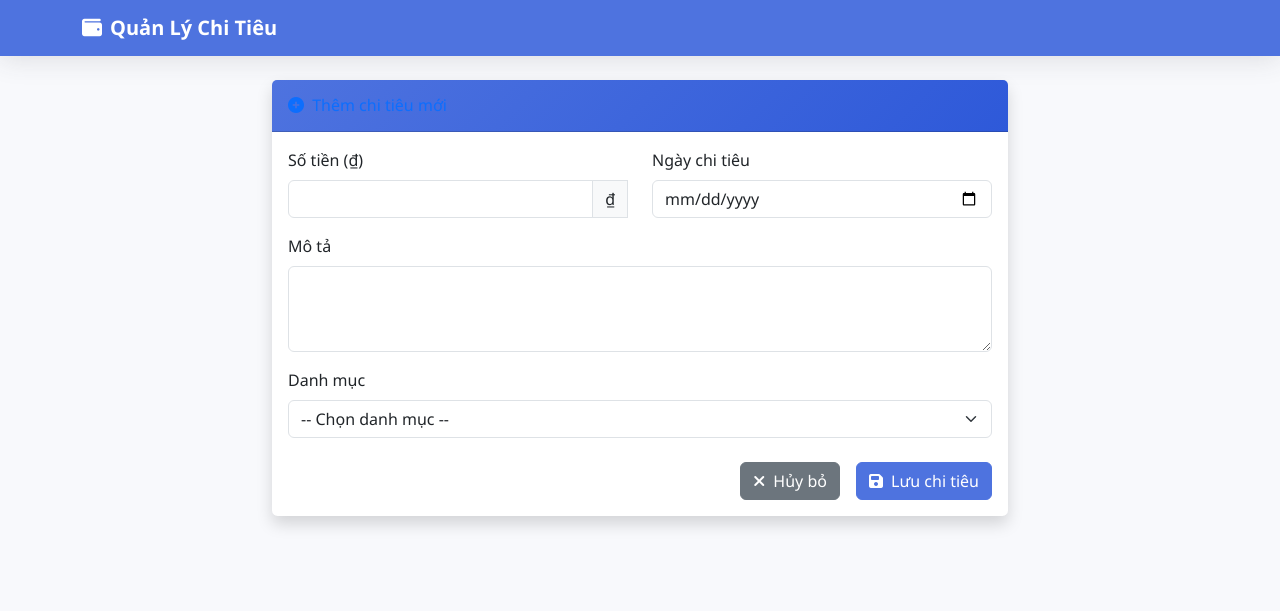
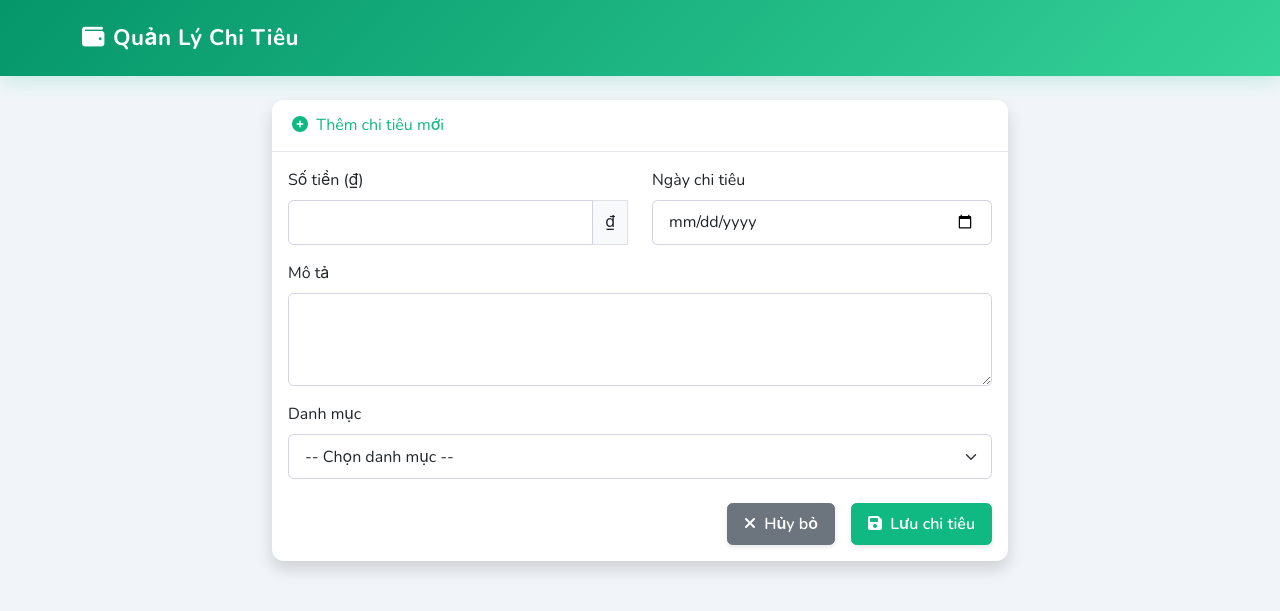
Before and after one commit to DoTienDat-20225700/expenses_prj, a Django app: template expenses/app_expenses/templates/ep1/add_ep1.html in a window 1280 px wide. Shown: the top 611 px of the page. Run offline with Django 5.2, Linux system fonts and the light colour scheme; the template is opened without the code that fills it, so the values that code supplies are empty; some libraries are stand-ins or nearby versions.

Commit message:
update giao dien trang chu

```diff
--- a/expenses/app_expenses/static/ep1/css/custom.css
+++ b/expenses/app_expenses/static/ep1/css/custom.css
@@ -1,50 +1,172 @@
-/* expenses/static/expenses/css/custom.css */
-
-/* Màu sắc chủ đạo */
+/* --- CẤU HÌNH CHUNG --- */
 :root {
-    --primary-color: #4e73df;
-    --secondary-color: #f8f9fc;
-    --accent-color: #2e59d9;
-    --success-color: #1cc88a;
-    --info-color: #36b9cc;
-    --warning-color: #f6c23e;
-    --danger-color: #e74a3b;
+    --primary-color: #10b981;
+    /* Xanh Emerald chủ đạo */
+    --secondary-color: #64748b;
+    --success-color: #059669;
+    --info-color: #0ea5e9;
+    --warning-color: #f59e0b;
+    --danger-color: #ef4444;
+    --light-bg: #f1f5f9;
+    /* Nền hơi xám xanh nhẹ */
+    --dark-text: #334155;
+    --card-shadow: 0 4px 6px -1px rgba(0, 0, 0, 0.1), 0 2px 4px -1px rgba(0, 0, 0, 0.06);
+    --hover-shadow: 0 10px 15px -3px rgba(0, 0, 0, 0.1), 0 4px 6px -2px rgba(0, 0, 0, 0.05);
 }
 
-/* Hiệu ứng hover cho bảng */
+body {
+    font-family: 'Nunito', -apple-system, BlinkMacSystemFont, "Segoe UI", Roboto, "Helvetica Neue", Arial, sans-serif;
+    background-color: var(--light-bg);
+    color: var(--dark-text);
+}
+
+/* --- NAVBAR --- */
+.navbar {
+    /* Gradient từ Xanh đậm sang Xanh ngọc */
+    background: linear-gradient(135deg, #059669 0%, #34d399 100%);
+    box-shadow: 0 4px 20px rgba(16, 185, 129, 0.2);
+    /* Đổ bóng màu xanh */
+    padding-top: 1rem;
+    padding-bottom: 1rem;
+}
+
+.navbar-brand {
+    font-weight: 700;
+    letter-spacing: 0.5px;
+    font-size: 1.4rem;
+}
+
+/* --- CARDS (Thẻ nội dung) --- */
+.card {
+    border: none;
+    /* Bỏ viền cứng */
+    border-radius: 0.75rem;
+    /* Bo góc mềm hơn */
+    box-shadow: var(--card-shadow);
+    transition: all 0.3s ease-in-out;
+    margin-bottom: 1.5rem;
+}
+
+.card:hover {
+    transform: translateY(-3px);
+    /* Hiệu ứng nổi lên khi di chuột */
+    box-shadow: var(--hover-shadow);
+}
+
+.card-header {
+    background-color: #fff;
+    /* Chuyển nền header sang trắng cho sạch */
+    border-bottom: 1px solid #e3e6f0;
+    font-weight: 700;
+    color: var(--primary-color);
+    padding: 1rem 1.25rem;
+    border-top-left-radius: 0.75rem !important;
+    border-top-right-radius: 0.75rem !important;
+}
+
+/* Các card thống kê có viền màu bên trái */
+.border-left-primary {
+    border-left: 0.25rem solid var(--primary-color) !important;
+}
+
+.border-left-success {
+    border-left: 0.25rem solid var(--success-color) !important;
+}
+
+.border-left-info {
+    border-left: 0.25rem solid var(--info-color) !important;
+}
+
+.border-left-warning {
+    border-left: 0.25rem solid var(--warning-color) !important;
+}
+
+/* --- BẢNG (TABLES) --- */
+.table {
+    margin-bottom: 0;
+    color: #858796;
+}
+
+.table thead th {
+    background-color: #f1f3f9;
+    color: var(--primary-color);
+    border-bottom: 2px solid #e3e6f0;
+    font-weight: 700;
+    text-transform: uppercase;
+    font-size: 0.85rem;
+    padding: 1rem;
+}
+
+.table tbody td {
+    vertical-align: middle;
+    padding: 1rem;
+    border-top: 1px solid #e3e6f0;
+}
+
 .table-hover tbody tr:hover {
     background-color: rgba(78, 115, 223, 0.05);
+    transition: background-color 0.2s;
 }
 
-/* Badge tùy chỉnh */
-.badge {
-    padding: 0.35em 0.65em;
-    font-size: 0.75em;
-    font-weight: 500;
+/* --- BUTTONS & INPUTS --- */
+.btn {
+    border-radius: 0.35rem;
+    padding: 0.5rem 1rem;
+    font-weight: 600;
+    box-shadow: 0 2px 5px rgba(0, 0, 0, 0.1);
+    transition: all 0.2s;
 }
 
-/* Nút tùy chỉnh */
-.btn {
-    padding: 0.375rem 0.75rem;
-    font-size: 0.875rem;
-    border-radius: 0.35rem;
-    transition: all 0.15s ease;
+.btn:hover {
+    transform: translateY(-1px);
+    box-shadow: 0 4px 8px rgba(0, 0, 0, 0.15);
 }
 
-/* Card header gradient */
-.card-header {
-    background: linear-gradient(135deg, var(--primary-color) 0%, var(--accent-color) 100%);
+.form-control,
+.form-select {
+    border-radius: 0.35rem;
+    padding: 0.6rem 1rem;
+    border: 1px solid #d1d3e2;
 }
 
-/* Responsive adjustments */
-@media (max-width: 768px) {
-    .table-responsive {
-        border: 0;
-    }
+.form-control:focus,
+.form-select:focus {
+    border-color: var(--primary-color);
+    box-shadow: 0 0 0 0.2rem rgba(78, 115, 223, 0.25);
+}
 
-    .table-responsive table {
-        width: 100%;
-        margin-bottom: 1rem;
-        display: block;
-    }
+/* --- BADGES (Nhãn danh mục) --- */
+.badge {
+    padding: 0.5em 0.8em;
+    font-weight: 600;
+    border-radius: 1rem;
+    /* Bo tròn hẳn như viên thuốc */
 }
+
+/* --- ĐỒNG BỘ MÀU NÚT BẤM (BUTTONS) --- */
+/* Ép nút btn-primary theo màu chủ đạo */
+.btn-primary {
+    background-color: var(--primary-color) !important;
+    border-color: var(--primary-color) !important;
+}
+
+.btn-primary:hover {
+    /* Khi di chuột vào sẽ chuyển sang màu đậm hơn một chút */
+    filter: brightness(90%);
+}
+
+/* Ép nút viền (như nút sửa) theo màu chủ đạo */
+.btn-outline-primary {
+    color: var(--primary-color) !important;
+    border-color: var(--primary-color) !important;
+}
+
+.btn-outline-primary:hover {
+    background-color: var(--primary-color) !important;
+    color: #fff !important;
+}
+
+/* Đồng bộ màu chữ primary (Ví dụ: số tiền) */
+.text-primary {
+    color: var(--primary-color) !important;
+}
--- a/expenses/app_expenses/templates/ep1/base.html
+++ b/expenses/app_expenses/templates/ep1/base.html
@@ -1,90 +1,72 @@
 {% load static %}
-
 <!DOCTYPE html>
 <html lang="vi">
   <head>
-    <!-- Custom CSS -->
-    <link rel="stylesheet" href="{% static 'ep1/css/custom.css' %}">
+    <meta charset="UTF-8" />
+    <meta name="viewport" content="width=device-width, initial-scale=1.0" />
+    <title>Quản Lý Chi Tiêu Cá Nhân</title>
+
+    <link
+      href="https://fonts.googleapis.com/css2?family=Nunito:wght@400;600;700&display=swap"
+      rel="stylesheet"
+    />
+
+    <link
+      href="https://cdn.jsdelivr.net/npm/bootstrap@5.3.0/dist/css/bootstrap.min.css"
+      rel="stylesheet"
+    />
+
+    <link
+      rel="stylesheet"
+      href="https://cdnjs.cloudflare.com/ajax/libs/font-awesome/6.4.0/css/all.min.css"
+    />
+
+    <link rel="stylesheet" href="{% static 'ep1/css/custom.css' %}" />
   </head>
   <body>
-    <!-- Custom JS -->
-    <script src="{% static 'ep1/js/custom.js' %}"></script>
-</body>
-</html>
-
-<!DOCTYPE html>
-<html lang="vi">
-<head>
-    <meta charset="UTF-8">
-    <meta name="viewport" content="width=device-width, initial-scale=1.0">
-    <title>Quản Lý Chi Tiêu Cá Nhân</title>
-    <!-- Bootstrap CSS -->
-    <link href="https://cdn.jsdelivr.net/npm/bootstrap@5.3.0/dist/css/bootstrap.min.css" rel="stylesheet">
-    <!-- Font Awesome -->
-    <link rel="stylesheet" href="https://cdnjs.cloudflare.com/ajax/libs/font-awesome/6.4.0/css/all.min.css">
-    <style>
-        :root {
-            --primary-color: #4e73df;
-            --secondary-color: #f8f9fc;
-            --accent-color: #2e59d9;
-        }
-        body {
-            background-color: #f8f9fc;
-            font-family: 'Segoe UI', Tahoma, Geneva, Verdana, sans-serif;
-        }
-        .navbar {
-            background-color: var(--primary-color);
-            box-shadow: 0 0.15rem 1.75rem 0 rgba(58, 59, 69, 0.15);
-        }
-        .navbar-brand {
-            font-weight: 600;
-            color: white !important;
-        }
-        .card {
-            border: none;
-            border-radius: 0.35rem;
-            box-shadow: 0 0.15rem 1.75rem 0 rgba(58, 59, 69, 0.1);
-        }
-        .card-header {
-            background-color: var(--primary-color);
-            color: white;
-            font-weight: 600;
-        }
-        .btn-primary {
-            background-color: var(--primary-color);
-            border-color: var(--primary-color);
-        }
-        .btn-primary:hover {
-            background-color: var(--accent-color);
-            border-color: var(--accent-color);
-        }
-    </style>
-</head>
-<body>
-    <!-- Navigation Bar -->
     <nav class="navbar navbar-expand-lg navbar-dark mb-4">
       <div class="container">
         <a class="navbar-brand" href="{% url 'ep1:ep1_lists' %}">
           <i class="fas fa-wallet me-2"></i>Quản Lý Chi Tiêu
         </a>
-            <button class="navbar-toggler" type="button" data-bs-toggle="collapse" data-bs-target="#navbarNav">
+        <button
+          class="navbar-toggler"
+          type="button"
+          data-bs-toggle="collapse"
+          data-bs-target="#navbarNav"
+        >
           <span class="navbar-toggler-icon"></span>
         </button>
         <div class="collapse navbar-collapse" id="navbarNav">
           <ul class="navbar-nav ms-auto">
             {% if user.is_authenticated %}
             <li class="nav-item dropdown">
-                        <a class="nav-link dropdown-toggle" href="#" id="navbarDropdown" role="button" data-bs-toggle="dropdown">
+              <a
+                class="nav-link dropdown-toggle"
+                href="#"
+                id="navbarDropdown"
+                role="button"
+                data-bs-toggle="dropdown"
+              >
                 <i class="fas fa-user me-1"></i> {{ user.username }}
               </a>
               <ul class="dropdown-menu">
-                            <li><a class="dropdown-item" href="{% url 'ep1:profile' %}">Hồ sơ</a></li>
-                            <li><a class="dropdown-item" href="{% url 'ep1:password_change' %}">Đổi mật khẩu</a></li>
-                            <li><hr class="dropdown-divider"></li>
+                <li>
+                  <a class="dropdown-item" href="{% url 'ep1:profile' %}"
+                    >Hồ sơ</a
+                  >
+                </li>
+                <li>
+                  <a
+                    class="dropdown-item"
+                    href="{% url 'ep1:password_change' %}"
+                    >Đổi mật khẩu</a
+                  >
+                </li>
+                <li><hr class="dropdown-divider" /></li>
                 <form method="post" action="{% url 'ep1:logout' %}">
                   {% csrf_token %}
-                                <button type="submit" class="dropdown-item" > Đăng xuất
-                                </button>
+                  <button type="submit" class="dropdown-item">Đăng xuất</button>
                 </form>
               </ul>
             </li>
@@ -94,32 +76,33 @@
       </div>
     </nav>
 
-    <!-- Main Content -->
     <div class="container">
-        {% if messages %}
-            {% for message in messages %}
-            <div class="alert alert-{{ message.tags }} alert-dismissible fade show" role="alert">
+      {% if messages %} {% for message in messages %}
+      <div
+        class="alert alert-{{ message.tags }} alert-dismissible fade show"
+        role="alert"
+      >
         {{ message }}
-                <button type="button" class="btn-close" data-bs-dismiss="alert" aria-label="Close"></button>
+        <button
+          type="button"
+          class="btn-close"
+          data-bs-dismiss="alert"
+          aria-label="Close"
+        ></button>
       </div>
-            {% endfor %}
-        {% endif %}
-
-        {% block content %}{% endblock %}
+      {% endfor %} {% endif %} {% block content %}{% endblock %}
     </div>
 
-    <!-- Bootstrap JS -->
     <script src="https://cdn.jsdelivr.net/npm/bootstrap@5.3.0/dist/js/bootstrap.bundle.min.js"></script>
-    <!-- Chart.js -->
     <script src="https://cdn.jsdelivr.net/npm/chart.js"></script>
-    <!-- Custom JS -->
+
     <script>
-        // Có thể thêm các script tùy chỉnh ở đây
-        document.addEventListener('DOMContentLoaded', function() {
-            // Xử lý tooltips
-            var tooltipTriggerList = [].slice.call(document.querySelectorAll('[data-bs-toggle="tooltip"]'))
+      document.addEventListener("DOMContentLoaded", function () {
+        var tooltipTriggerList = [].slice.call(
+          document.querySelectorAll('[data-bs-toggle="tooltip"]')
+        );
         tooltipTriggerList.map(function (tooltipTriggerEl) {
-                return new bootstrap.Tooltip(tooltipTriggerEl)
+          return new bootstrap.Tooltip(tooltipTriggerEl);
         });
       });
     </script>
```
Also changed, not shown: expenses/app_expenses/templates/ep1/ep1_lists.html (+119 -145 lines). Lines whose indentation alone changed are shown as unchanged.
